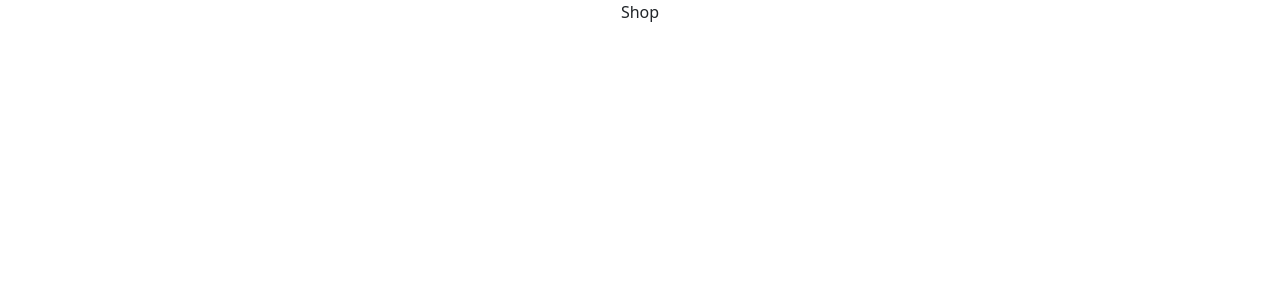
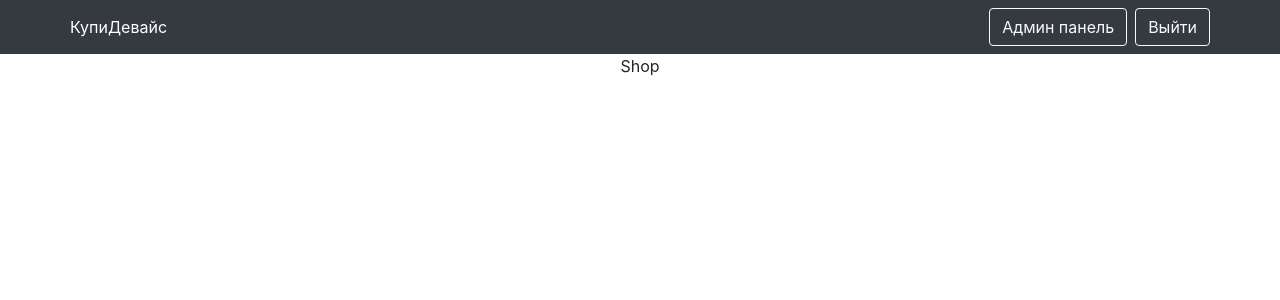
Before and after one commit to Ha1lowe3n/online-store-frontend, a React (Create React App) app: page / in a window 1280 px wide. Shown: the top 300 px of the page. Built offline with nearby package versions, Linux system fonts and the light colour scheme.

Commit message:
add header navbar

```diff
--- a/package.json
+++ b/package.json
@@ -11,14 +11,14 @@
     "@types/react": "^17.0.0",
     "@types/react-dom": "^17.0.0",
     "axios": "^0.21.1",
-    "bootstrap": "^5.0.2",
+    "bootstrap": "4.6.0",
     "mobx": "^6.3.2",
     "mobx-react-lite": "^3.2.0",
     "react": "^17.0.2",
+    "react-bootstrap": "^1.6.1",
     "react-dom": "^17.0.2",
     "react-router-dom": "^5.2.0",
     "react-scripts": "4.0.3",
-    "reactstrap": "^8.9.0",
     "typescript": "^4.1.2",
     "web-vitals": "^1.0.1"
   },
--- a/public/index.html
+++ b/public/index.html
@@ -9,35 +9,18 @@
             name="description"
             content="Web site created using create-react-app"
         />
+        <link
+            rel="stylesheet"
+            href="https://cdn.jsdelivr.net/npm/bootstrap@4.6.0/dist/css/bootstrap.min.css"
+            integrity="sha384-B0vP5xmATw1+K9KRQjQERJvTumQW0nPEzvF6L/Z6nronJ3oUOFUFpCjEUQouq2+l"
+            crossorigin="anonymous"
+        />
         <link rel="apple-touch-icon" href="%PUBLIC_URL%/logo192.png" />
-    <!--
-      manifest.json provides metadata used when your web app is installed on a
-      user's mobile device or desktop. See https://developers.google.com/web/fundamentals/web-app-manifest/
-    -->
         <link rel="manifest" href="%PUBLIC_URL%/manifest.json" />
-    <!--
-      Notice the use of %PUBLIC_URL% in the tags above.
-      It will be replaced with the URL of the `public` folder during the build.
-      Only files inside the `public` folder can be referenced from the HTML.
-
-      Unlike "/favicon.ico" or "favicon.ico", "%PUBLIC_URL%/favicon.ico" will
-      work correctly both with client-side routing and a non-root public URL.
-      Learn how to configure a non-root public URL by running `npm run build`.
-    -->
         <title>React App</title>
     </head>
     <body>
         <noscript>You need to enable JavaScript to run this app.</noscript>
         <div id="root"></div>
-    <!--
-      This HTML file is a template.
-      If you open it directly in the browser, you will see an empty page.
-
-      You can add webfonts, meta tags, or analytics to this file.
-      The build step will place the bundled scripts into the <body> tag.
-
-      To begin the development, run `npm start` or `yarn start`.
-      To create a production bundle, use `npm run build` or `yarn build`.
-    -->
     </body>
 </html>
--- a/src/App.tsx
+++ b/src/App.tsx
@@ -4,11 +4,13 @@ import { BrowserRouter } from "react-router-dom";
 import "./App.css";
 
 import AppRouter from "./components/AppRouter";
+import NavBar from "./components/NavBar";
 
 function App() {
     return (
         <div className="App">
             <BrowserRouter>
+                <NavBar />
                 <AppRouter />
             </BrowserRouter>
         </div>
--- a/src/components/AppRouter.tsx
+++ b/src/components/AppRouter.tsx
@@ -1,12 +1,13 @@
-import React from "react";
+import React, { useContext } from "react";
 import { Route, Switch, Redirect } from "react-router-dom";
 import { observer } from "mobx-react-lite";
 
 import { authRoutes, PathRoutes, publicRoutes } from "../routes";
-import user from "../store/UserStore";
+import { Context } from "../index";
 
 const AppRouter: React.FC = observer(() => {
-    console.log(user);
+    const { user } = useContext(Context);
+
     return (
         <Switch>
             {user.isAuth &&
--- /dev/null
+++ b/src/components/NavBar.tsx
@@ -0,0 +1,45 @@
+import React, { useContext } from "react";
+import { NavLink } from "react-router-dom";
+import { observer } from "mobx-react-lite";
+
+import { Button, Container, Nav, Navbar } from "react-bootstrap";
+
+import { Context } from "../index";
+import { PathRoutes } from "../routes";
+
+const NavBar: React.FC = observer(() => {
+    const { user } = useContext(Context);
+
+    return (
+        <Navbar bg="dark" variant="dark">
+            <Container>
+                <NavLink style={{ color: "white" }} to={PathRoutes.SHOP_ROUTE}>
+                    КупиДевайс
+                </NavLink>
+                {user.isAuth ? (
+                    <Nav className="me-auto" style={{ color: "white" }}>
+                        <Button variant={"outline-light"}>Админ панель</Button>
+                        <Button
+                            variant={"outline-light"}
+                            onClick={() => user.setIsAuth(false)}
+                            className={"ml-2"}
+                        >
+                            Выйти
+                        </Button>
+                    </Nav>
+                ) : (
+                    <Nav className="me-auto" style={{ color: "white" }}>
+                        <Button
+                            variant={"outline-light"}
+                            onClick={() => user.setIsAuth(true)}
+                        >
+                            Войти
+                        </Button>
+                    </Nav>
+                )}
+            </Container>
+        </Navbar>
+    );
+});
+
+export default NavBar;
--- a/src/index.tsx
+++ b/src/index.tsx
@@ -1,13 +1,27 @@
-import React from "react";
+import React, { createContext } from "react";
 import ReactDOM from "react-dom";
 import "./index.css";
 import App from "./App";
 import reportWebVitals from "./reportWebVitals";
-import "bootstrap/dist/css/bootstrap.min.css";
+
+import DeviceStore from "./store/DeviceStore";
+import UserStore from "./store/UserStore";
+
+export const Context = createContext({
+    user: new UserStore(),
+    device: new DeviceStore(),
+});
 
 ReactDOM.render(
     <React.StrictMode>
-        <App />
+        <Context.Provider
+            value={{
+                user: new UserStore(),
+                device: new DeviceStore(),
+            }}
+        >
+            <App />
+        </Context.Provider>
     </React.StrictMode>,
     document.getElementById("root")
 );
--- a/src/store/DeviceStore.ts
+++ b/src/store/DeviceStore.ts
@@ -10,7 +10,7 @@ type Devices = Array<{
     img: string;
 }>;
 
-class DeviceStore {
+export default class DeviceStore {
     _types: Types;
     _brands: Brands;
     _devices: Devices;
@@ -72,7 +72,3 @@ class DeviceStore {
         return this._devices;
     }
 }
-
-const device = new DeviceStore();
-
-export default device;
--- a/src/store/UserStore.ts
+++ b/src/store/UserStore.ts
@@ -1,11 +1,11 @@
 import { makeAutoObservable } from "mobx";
 
-class UserStore {
+export default class UserStore {
     _isAuth: boolean;
     _user: any;
 
     constructor() {
-        this._isAuth = false;
+        this._isAuth = true;
         this._user = {};
         makeAutoObservable(this); // mobx следит за изменениями переменных
     }
@@ -27,7 +27,3 @@ class UserStore {
         return this._user;
     }
 }
-
-const user = new UserStore();
-
-export default user;
```
Also changed, not shown: 1 other file (tests, documents, lock files or other folders). Lines whose indentation alone changed are shown as unchanged.
